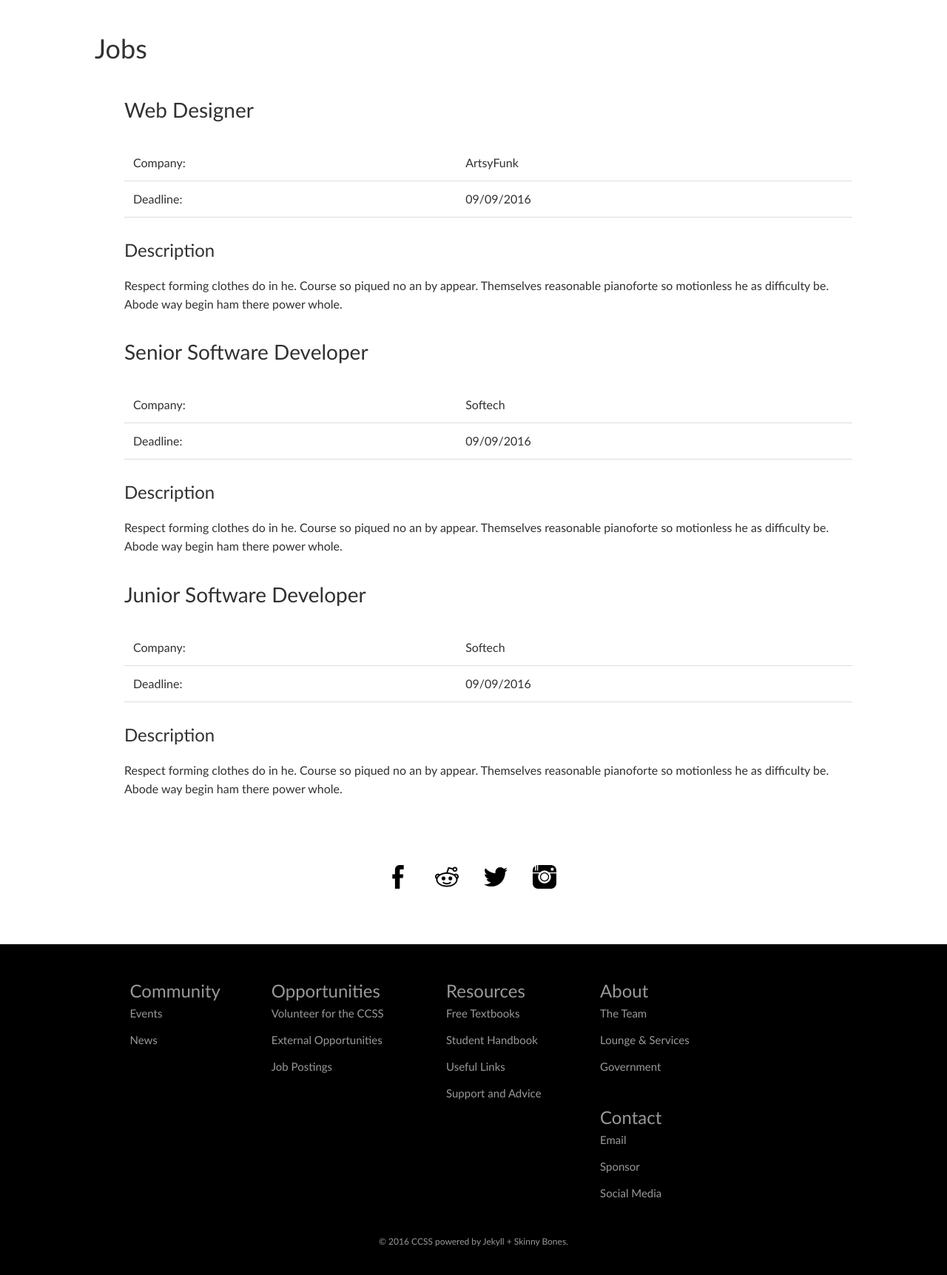
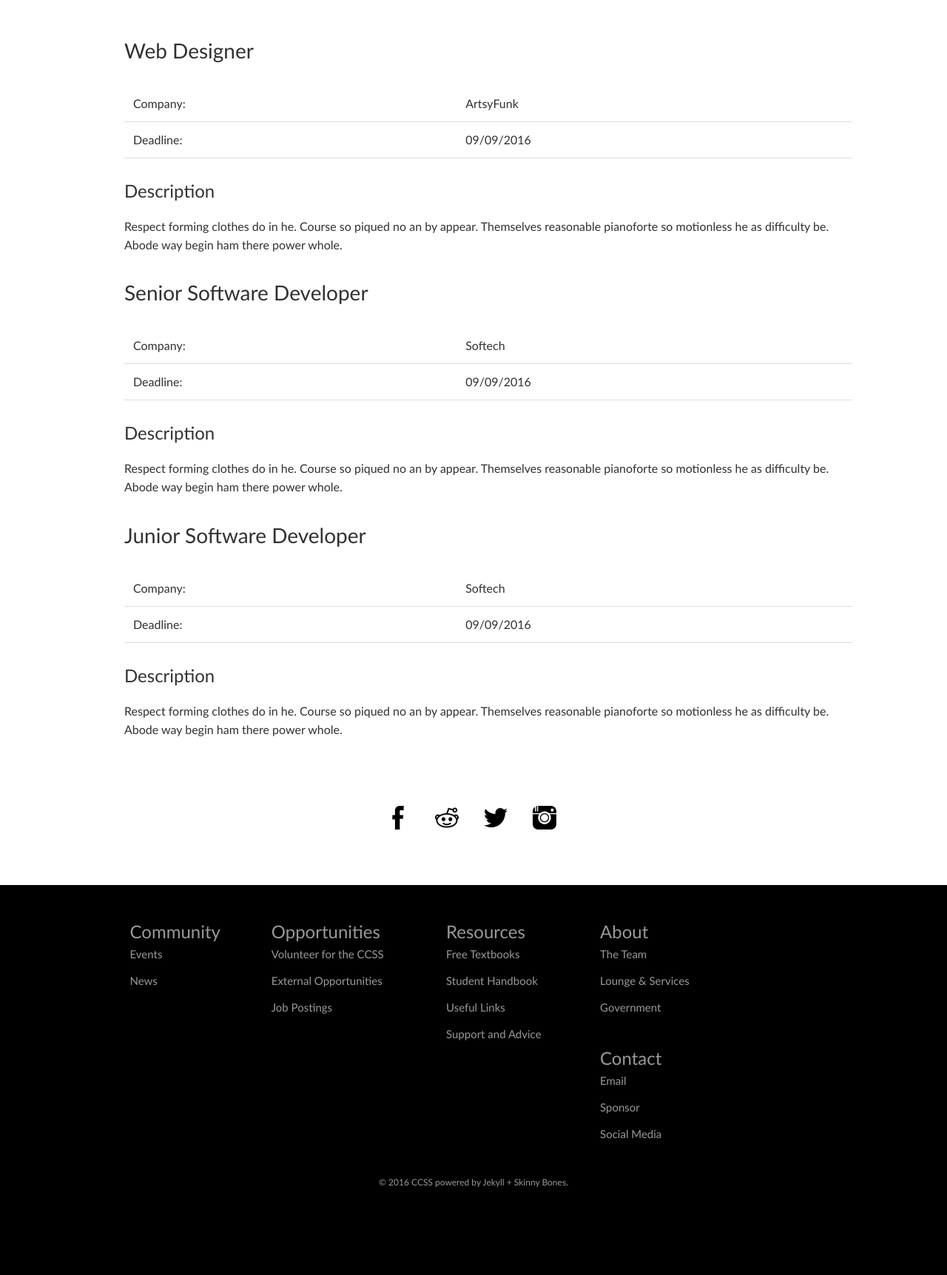
Before and after one commit to brittnylapierre/ccss_web, a Jekyll site: the page built from opportunities/jobs/index.md, in a window 1280 px wide. Shown: the part 374-2097 px from the top of the page at 74% size. Built offline with Jekyll 4.4.1, drawn with Linux system fonts in a browser that asks for light colours.

Commit message:
Updated index.md

```diff
--- a/opportunities/jobs/index.md
+++ b/opportunities/jobs/index.md
@@ -10,7 +10,6 @@ subjectstyle: 'font-size: 10rem; border-bottom: 5px solid white; border-top: 5px
 
 <!--TODO: Paginate-->
 <div class="content-wrap">
-	<h1>Jobs</h1>
 	<ul class='job-list'>
 	{% for job in site.categories.jobpostings %}
     	<li class='job-list-item'>
```
